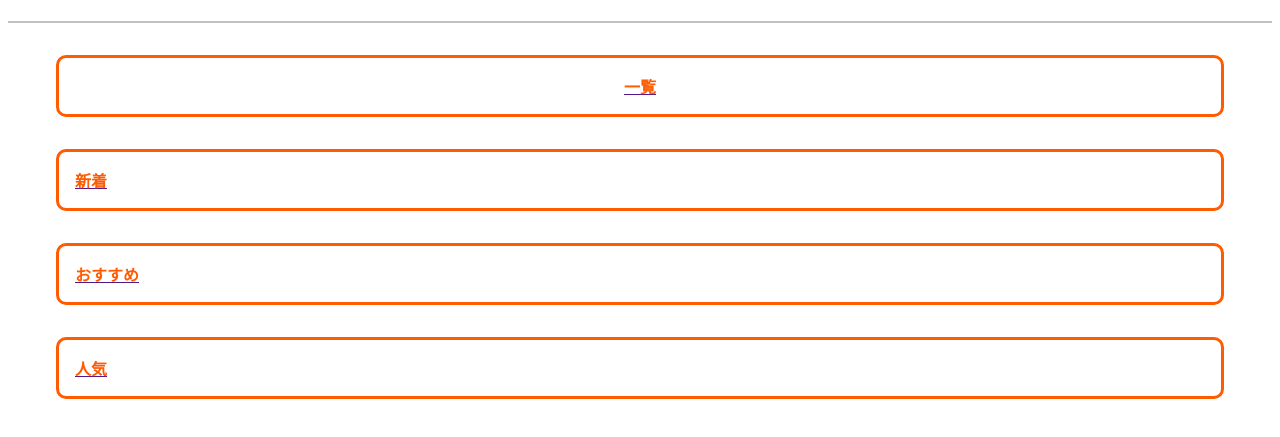
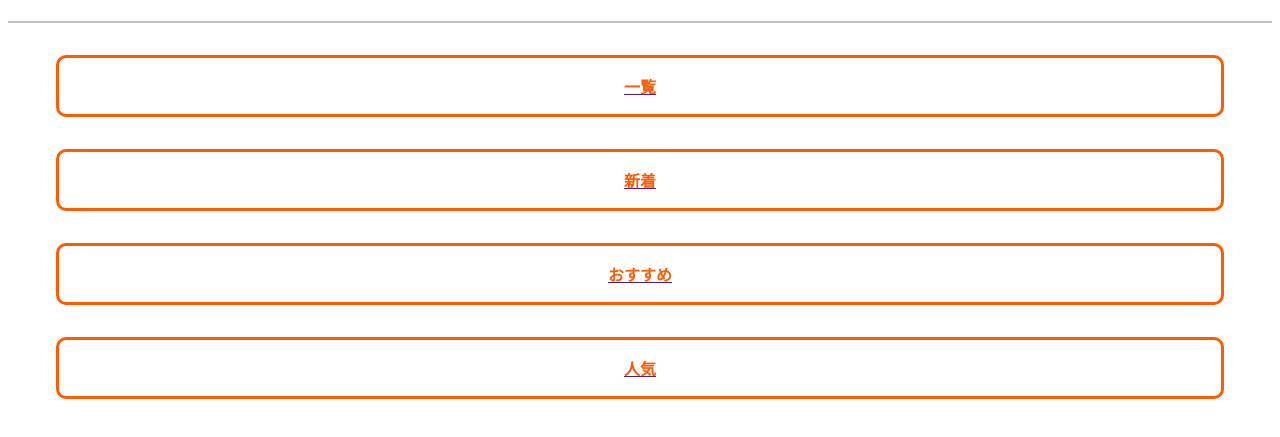
Before and after one commit to y-terashita/Yomi, a plain HTML site: page index.html in a window 1280 px wide. Shown: the part 43-480 px from the top of the page. Drawn offline with Linux system fonts and the light colour scheme.

Commit message:
Update index.html

```diff
--- a/index.html
+++ b/index.html
@@ -29,19 +29,19 @@
 
       <a href="">
         <div class="box1">
-        新着
+        <p>新着</p>
         </div>
       </a>
 
       <a href="">
         <div class="box1">
-        おすすめ
+        <p>おすすめ</p>
         </div>
       </a>
 
       <a href="">
         <div class="box1">
-        人気
+        <p>人気</p>
         </div>
       </a>
 
```
